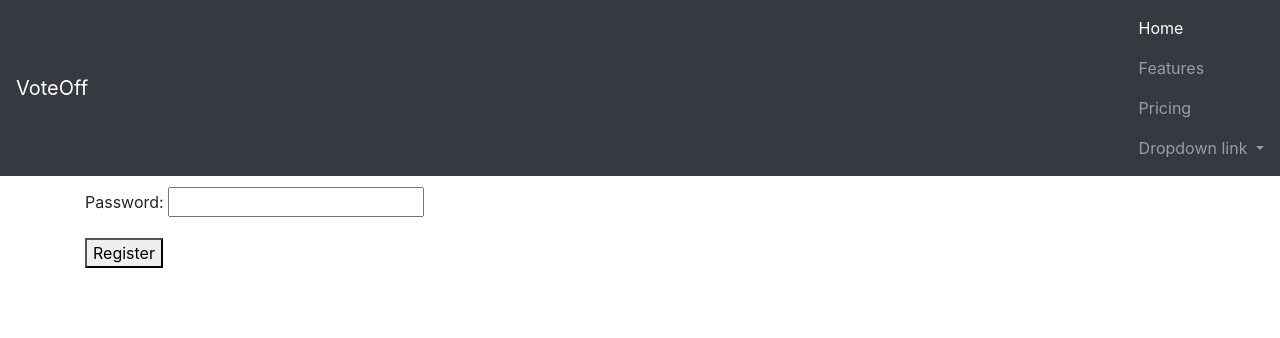
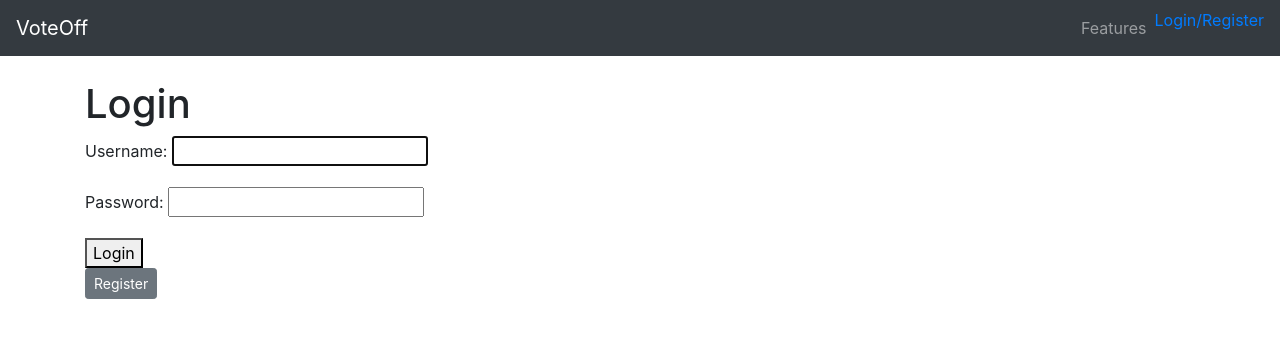
Before and after one commit to trey-sumida/voteoff-django, a Django app: page /login/ in a window 1280 px wide. Shown: the top 338 px of the page. Run offline with Django 3.2, Linux system fonts and the light colour scheme; some libraries are stand-ins or nearby versions.

Commit message:
dropdown working

```diff
--- a/voteoff-project/lists/templates/lists/login.html
+++ b/voteoff-project/lists/templates/lists/login.html
@@ -17,6 +17,7 @@
     {{ form.as_p }}
     <button type="submit">Login</button>
 </form>
+<a class="btn btn-secondary btn-sm mb-3" href="{% url 'lists:registeracc' %}">Register</a>
 {% endif %}
 
 {% endblock %}
--- a/voteoff-project/lists/urls.py
+++ b/voteoff-project/lists/urls.py
@@ -7,7 +7,7 @@ urlpatterns = [
     path('login/', views.loginuser, name="loginuser"),
     path('logout/', views.logoutuser, name="logoutuser"),
     path('lists/', views.index, name='index'),
-    path('lists/<int:question_id>/', views.detail, name='detail'),
-    path('lists/<int:question_id>/results/', views.results, name='results'),
+    path('lists/details/<int:question_id>/', views.detail, name='detail'),
+    path('lists/results/<int:question_id>/', views.results, name='results'),
     path('lists/<int:question_id>/vote/', views.vote, name='vote')
 ]
--- a/voteoff-project/lists/views.py
+++ b/voteoff-project/lists/views.py
@@ -73,11 +73,11 @@ def logoutuser(request):
 
 def loginuser(request):
     if request.method == 'GET':
-        return render(request, 'lists/register.html', {'form':AuthenticationForm()})
+        return render(request, 'lists/login.html', {'form':AuthenticationForm()})
     else:
         user = authenticate(request, username=request.POST['username'], password=request.POST['password'])
         if user is None:
-            return render(request, 'lists/register.html', {'form':AuthenticationForm(), 'error':'Username and password did not match'})
+            return render(request, 'lists/login.html', {'form':AuthenticationForm(), 'error':'Username and password did not match'})
         else:
             login(request, user)
             return redirect('index')
--- a/voteoff-project/templates/base.html
+++ b/voteoff-project/templates/base.html
@@ -5,11 +5,20 @@
 <head>
     <meta charset="UTF-8">
     <meta name="viewport" content="width=device-width, initial-scale=1.0">
-    <script src="{% static 'js/disablebuttons.js' %}" type="text/javascript"></script>
     <title>VoteOff {% block title %}{% endblock %}</title>
+    <script src="https://code.jquery.com/jquery-3.4.1.slim.min.js" integrity="sha384-J6qa4849blE2+poT4WnyKhv5vZF5SrPo0iEjwBvKU7imGFAV0wwj1yYfoRSJoZ+n" crossorigin="anonymous"></script>
+<script src="https://cdn.jsdelivr.net/npm/popper.js@1.16.0/dist/umd/popper.min.js" integrity="sha384-Q6E9RHvbIyZFJoft+2mJbHaEWldlvI9IOYy5n3zV9zzTtmI3UksdQRVvoxMfooAo" crossorigin="anonymous"></script>
+<script src="https://stackpath.bootstrapcdn.com/bootstrap/4.4.1/js/bootstrap.min.js" integrity="sha384-wfSDF2E50Y2D1uUdj0O3uMBJnjuUD4Ih7YwaYd1iqfktj0Uod8GCExl3Og8ifwB6" crossorigin="anonymous"></script>
     <link rel="stylesheet" href="https://stackpath.bootstrapcdn.com/bootstrap/4.4.1/css/bootstrap.min.css"
         integrity="sha384-Vkoo8x4CGsO3+Hhxv8T/Q5PaXtkKtu6ug5TOeNV6gBiFeWPGFN9MuhOf23Q9Ifjh" crossorigin="anonymous">
+    <link rel="stylesheet" type="text/css" href="semantic/dist/semantic.min.css">
+    <script
+        src="https://code.jquery.com/jquery-3.1.1.min.js"
+        integrity="sha256-hVVnYaiADRTO2PzUGmuLJr8BLUSjGIZsDYGmIJLv2b8="
+        crossorigin="anonymous"></script>
+    <script src="semantic/dist/semantic.min.js"></script>
     <link href="https://fonts.googleapis.com/css2?family=Lato:ital,wght@1,700&display=swap" rel="stylesheet">
+    <script src="{% static 'js/disablebuttons.js' %}" type="text/javascript"></script>
     {% block extrahead %}{% endblock %}
     <link rel="stylesheet" type="text/css" href="{% static 'css/base.css' %}">
 </head>
--- a/voteoff-project/templates/partials/_navbar.html
+++ b/voteoff-project/templates/partials/_navbar.html
@@ -1,32 +1,31 @@
-<nav class="navbar fixed-top navbar-dark bg-dark">
-                <a class="navbar-brand" href='/'>VoteOff</a>
+<nav class="navbar fixed-top navbar-dark bg-dark navbar-expand-sm">
+        <a class="navbar-brand" href='/'>VoteOff</a>
+        <button class="navbar-toggler" type="button" data-toggle="collapse" data-target="#navbarTogglerDemo01" aria-controls="navbarTogglerDemo01" aria-expanded="false" aria-label="Toggle navigation">
+                <span class="navbar-toggler-icon"></span>
+        </button>
 
+        <div class="collapse navbar-collapse" id="navbarTogglerDemo01">
+        <ul class="navbar-nav ml-auto">
+                <li class="nav-item">
+                        <a class="nav-link">Features</a>
+                </li>
                 {% if user.is_authenticated %}
-                <form action="{% url 'lists:logoutuser' %}" method="POST">
-                        {% csrf_token %}
-                        <button type="submit">Logout</button>
-                </form>
+                        <li class="nav-item dropdown">
+                                <a class="nav-link dropdown-toggle" href="#" data-toggle="dropdown">{{ user.username }}</a>
+                                <div class="dropdown-menu dropdown-menu-right">
+                                        <a href="#" class="dropdown-item">Settings</a>
+                                        <div class="dropdown-divider"></div>
+                                        <form action="{% url 'lists:logoutuser' %}" method="POST">
+                                                {% csrf_token %}
+                                                <button type="submit" class="btn btn-link">Logout</button>
+                                        </form>
+                                </div>
+                        </li>
                 {% else %}
-<ul class="navbar-nav">
-      <li class="nav-item active">
-        <a class="nav-link" href="#">Home <span class="sr-only">(current)</span></a>
-      </li>
-      <li class="nav-item">
-        <a class="nav-link" href="#">Features</a>
-      </li>
-      <li class="nav-item">
-        <a class="nav-link" href="#">Pricing</a>
-      </li>
-      <li class="nav-item dropdown">
-        <a class="nav-link dropdown-toggle" href="#" id="navbarDropdownMenuLink" role="button" data-toggle="dropdown" aria-haspopup="true" aria-expanded="false">
-          Dropdown link
-        </a>
-        <div class="dropdown-menu" aria-labelledby="navbarDropdownMenuLink">
-          <a class="dropdown-item" href="#">Action</a>
-          <a class="dropdown-item" href="#">Another action</a>
-          <a class="dropdown-item" href="#">Something else here</a>
+                        <li class="nav-item">
+                                <a href="login">Login/Register</a>
+                        </li>
+                {% endif %}
+        </ul>
         </div>
-      </li>
-    </ul>
-                {% endif %}
 </nav>
```
Also changed, not shown: voteoff-project/db.sqlite3.
